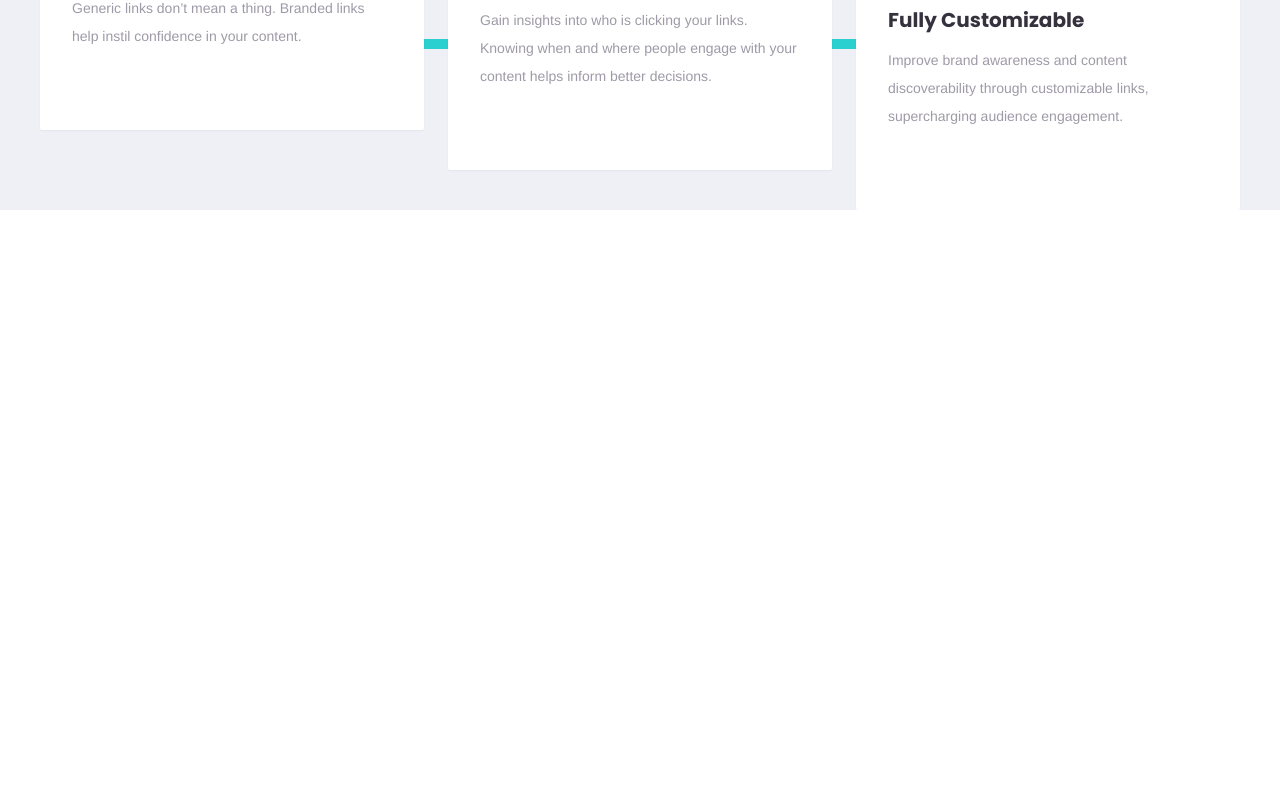
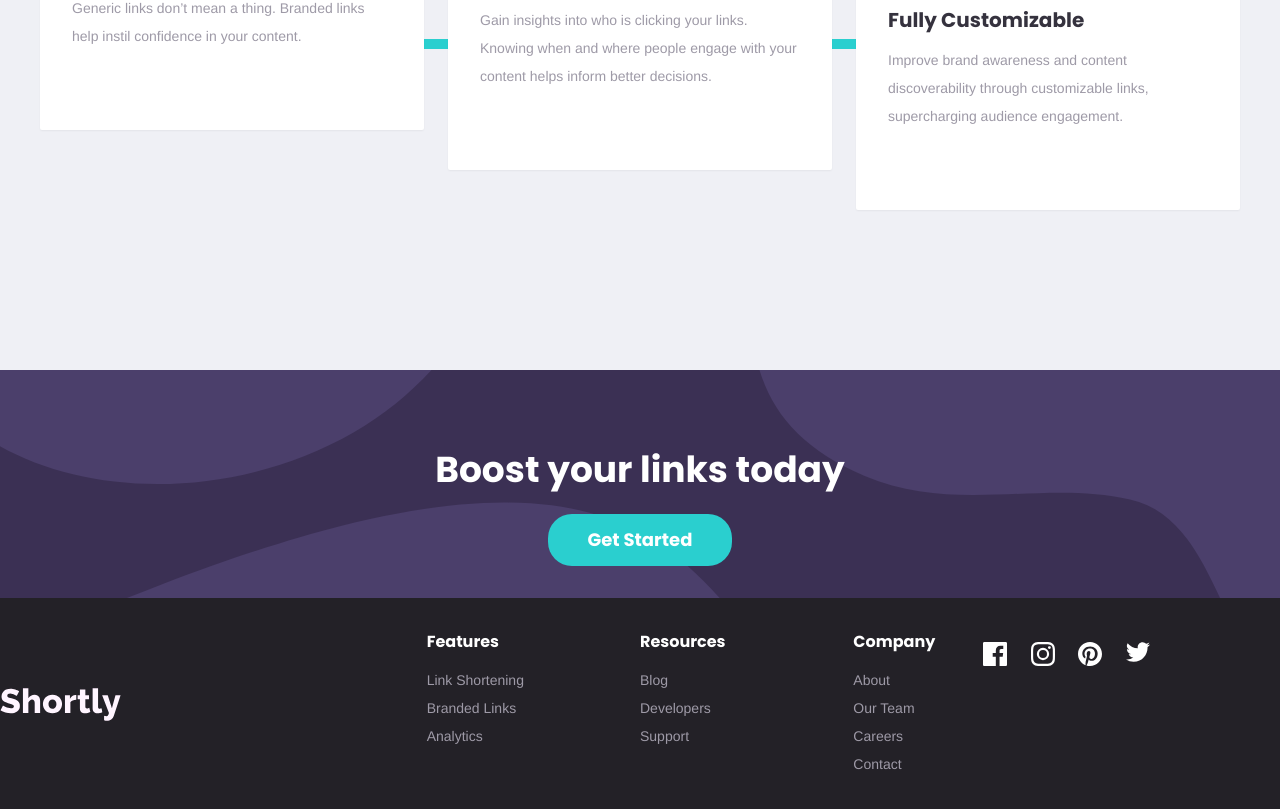
Before and after one commit to mmasoudih/link-shorter-challenge, a Vue app: page / in a window 1280 px wide. Shown: the part 1241-2050 px from the top of the page. Before the commit the page ends 1451 px from the top, so only its background shows below. Built offline with nearby package versions, Linux system fonts and the light colour scheme; a web font is replaced by a local one.

Commit message:
coompleted ui in desktop size

```diff
--- a/src/App.vue
+++ b/src/App.vue
@@ -4,7 +4,7 @@
     <div class="container mx-auto">
       <ShorterBox class="relative z-40 top-20" />
     </div>
-    <div class="z-0 pt-40 text-center bg-neutral-light-gray">
+    <div class="z-0 py-40 text-center bg-neutral-light-gray">
       <div class="w-5/12 mx-auto">
         <h1 class="py-5 text-4xl font-bold text-neutral-dark-blue">
           Advanced Statistics
@@ -66,21 +66,152 @@
         </div>
       </div>
     </div>
+    <div class="flex flex-col items-center justify-center py-8 bg-primary-dark-violet boost-link-section">
+      <h1 class="pt-12 pb-6 text-4xl font-bold text-white">
+        Boost your links today
+      </h1>
+      <button class="px-10 py-3 text-lg font-bold text-white bg-primary-cyan rounded-3xl">
+        Get Started
+      </button>
+    </div>
+    <div class="grid grid-cols-12 py-8 bg-neutral-dark-violet">
+      <div class="flex items-center col-span-4">
+        <div>
+          <img
+            src="./assets/images/logo.svg"
+            class="brightness-filter"
+          >
+        </div>
+      </div>
+      <div class="col-span-2">
+        <FooterList
+          :lists="featuresListMenu"
+          label="Features"
+        />
+      </div>
+      <div class="col-span-2">
+        <FooterList
+          :lists="resourcesListMenu"
+          label="Resources"
+        />
+      </div>
+      <div class="col-span-1">
+        <FooterList
+          :lists="companyListMenu"
+          label="Company"
+        />
+      </div>
+      <div class="flex col-span-2 col-start-10 pt-3 justify-evenly">
+        <div>
+          <img
+            src="./assets/images/icon-facebook.svg"
+          >
+        </div>
+        <div>
+          <img
+            src="./assets/images/icon-instagram.svg"
+          >
+        </div>
+        <div>
+          <img
+            src="./assets/images/icon-pinterest.svg"
+          >
+        </div>
+        <div>
+          <img
+            src="./assets/images/icon-twitter.svg"
+          >
+        </div>
+      </div>
+    </div>
   </div>
 </template>
 
 <script lang="ts">
-import { defineComponent } from 'vue'
+import { reactive, defineComponent } from 'vue'
 import Header from './components/Header.vue'
 import ShorterBox from './components/ShorterBox.vue'
 import StatisticsBox from './components/StatisticsBox.vue'
+import FooterList from './components/FooterList.vue'
 
 export default defineComponent({
   name: 'App',
   components: {
     Header,
     ShorterBox,
-    StatisticsBox
+    StatisticsBox,
+    FooterList
+  },
+  setup(){
+
+    const featuresListMenu = reactive([
+      {
+        id: 1,
+        title: 'Link Shortening',
+        href: '#'
+      },
+      {
+        id: 2,
+        title: 'Branded Links',
+        href: '#'
+      },
+      {
+        id: 3,
+        title: 'Analytics',
+        href: '#'
+      }
+    ])
+
+
+    const resourcesListMenu = reactive([
+      {
+        id: 1,
+        title: 'Blog',
+        href: '#'
+      },
+      {
+        id: 2,
+        title: 'Developers',
+        href: '#'
+      },
+      {
+        id: 3,
+        title: 'Support',
+        href: '#'
+      }
+    ])
+
+
+    const companyListMenu = reactive([
+      {
+        id: 1,
+        title: 'About',
+        href: '#'
+      },
+      {
+        id: 2,
+        title: 'Our Team',
+        href: '#'
+      },
+      {
+        id: 3,
+        title: 'Careers',
+        href: '#'
+      },
+      {
+        id: 4,
+        title: 'Contact',
+        href: '#'
+      }
+
+
+    ])
+
+    return {
+      featuresListMenu,
+      resourcesListMenu,
+      companyListMenu
+    }
   }
 })
 </script>
@@ -97,6 +228,14 @@ export default defineComponent({
   left: 50%;
   transform: translateX(-50%);
 }
+.boost-link-section{
+  background-image: url('./assets/images/bg-boost-desktop.svg');
+  background-repeat: no-repeat;
+  background-position: center;
+}
+.brightness-filter{
+  filter: brightness(5);
+}
 /* #app {
   font-family: Avenir, Helvetica, Arial, sans-serif;
   -webkit-font-smoothing: antialiased;
--- /dev/null
+++ b/src/components/FooterList.vue
@@ -0,0 +1,42 @@
+<template>
+  <h3 class="pb-3 font-bold text-white">
+    {{ label }}
+  </h3>
+  <ul>
+    <li
+      v-for="list in lists"
+      :key="list.id"
+    >
+      <a
+        :href="list.href"
+        class="block py-1 text-sm text-neutral-gray-violet"
+      >
+        {{ list.title }}
+      </a>
+    </li>
+  </ul>
+</template>
+
+<script lang="ts">
+import { defineComponent } from 'vue'
+
+export default defineComponent({
+  props:{
+    lists:{
+      type: Array,
+      required: true
+    },
+    label:{
+      type: String,
+      required: true
+    }
+  },
+  // setup(props){
+
+  // }
+})
+</script>
+
+<style>
+
+</style>
--- a/src/components/Header.vue
+++ b/src/components/Header.vue
@@ -72,7 +72,4 @@ div > a{
 .line-height-1-2{
   line-height: 1.2em
 }
-.btn{
-  @apply py-2 px-6 bg-primary-cyan text-white font-bold rounded-3xl;
-}
 </style>
--- a/src/index.css
+++ b/src/index.css
@@ -66,3 +66,6 @@
       U+2215, U+FEFF, U+FFFD;
   }
 }
+.btn {
+  @apply px-6 py-2 font-bold text-white bg-primary-cyan rounded-3xl;
+}
```
